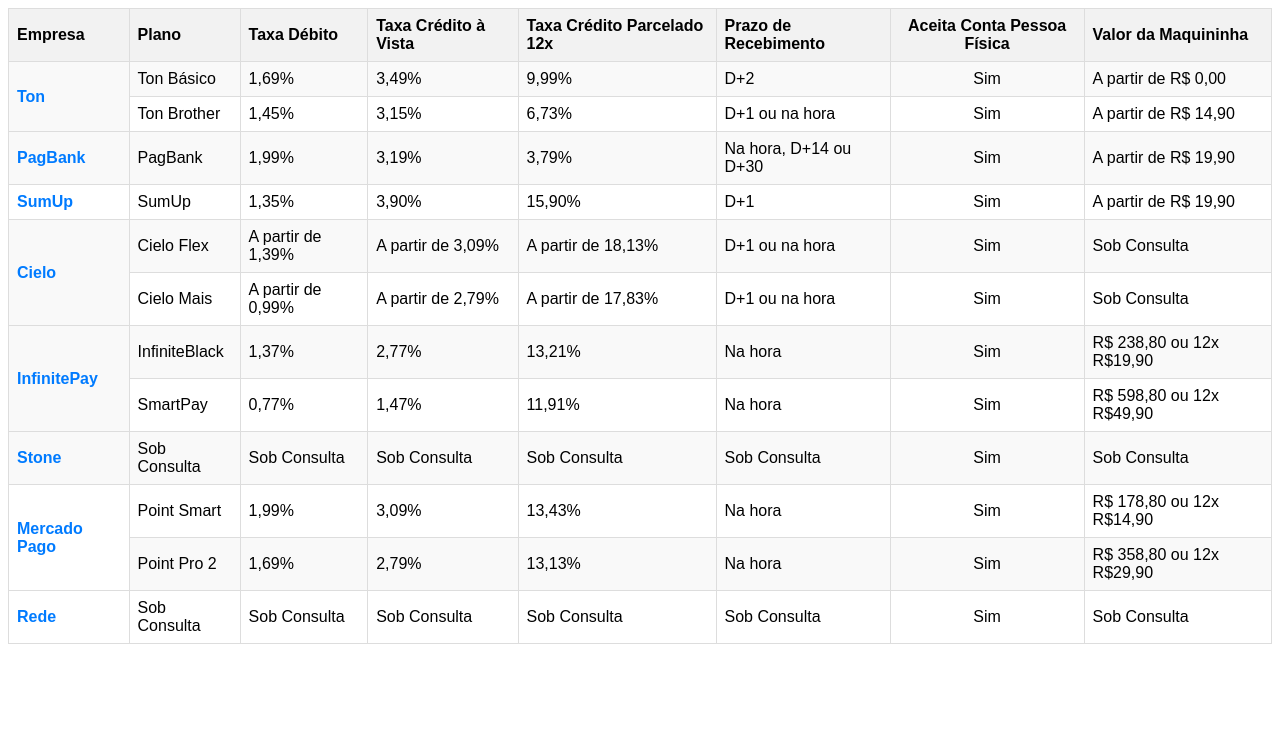
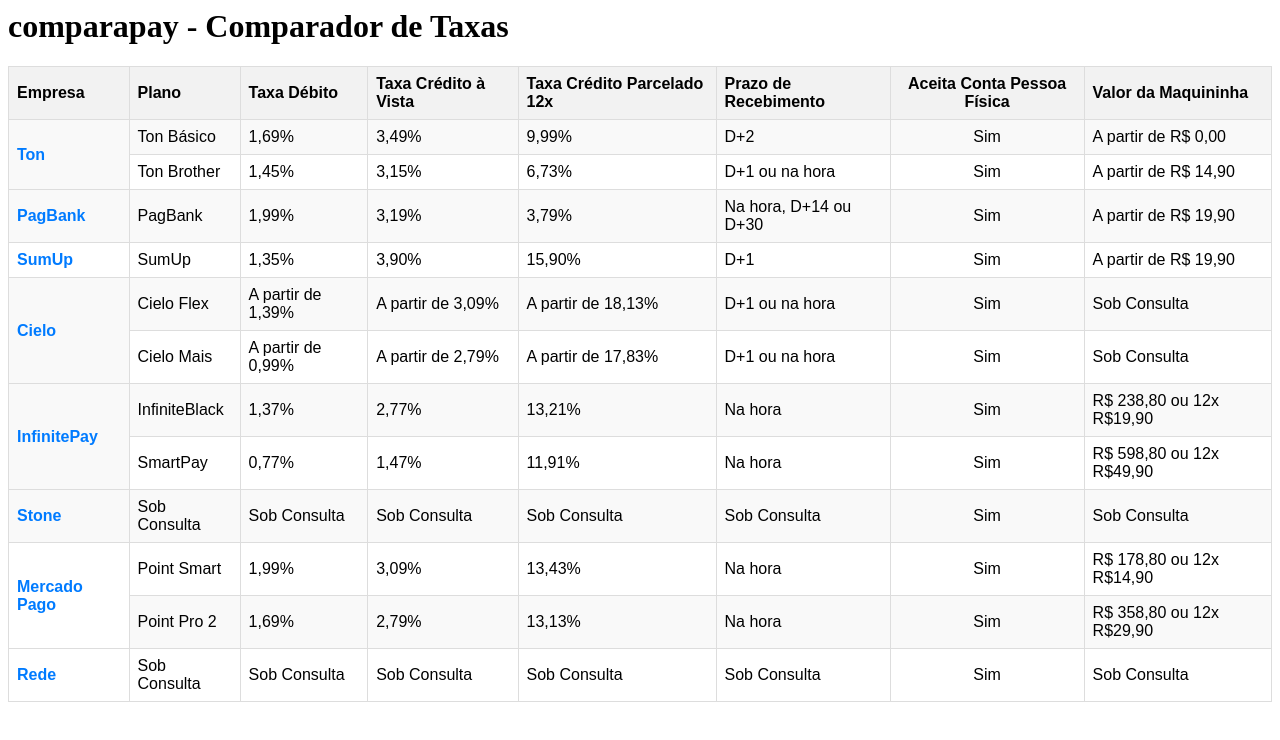
Before and after one commit to jroncripto/tabcomparataxas, a plain HTML site: page index.html in a window 1280 px wide. Drawn offline with Linux system fonts and the light colour scheme.

Commit message:
Update index.html

```diff
--- a/index.html
+++ b/index.html
@@ -1,3 +1,4 @@
+<h1>comparapay - Comparador de Taxas </h1>
 <table style="width: 100%; border-collapse: collapse; margin-bottom: 20px; font-family: sans-serif;">
     <thead style="background-color: #f2f2f2;">
         <tr>
```
